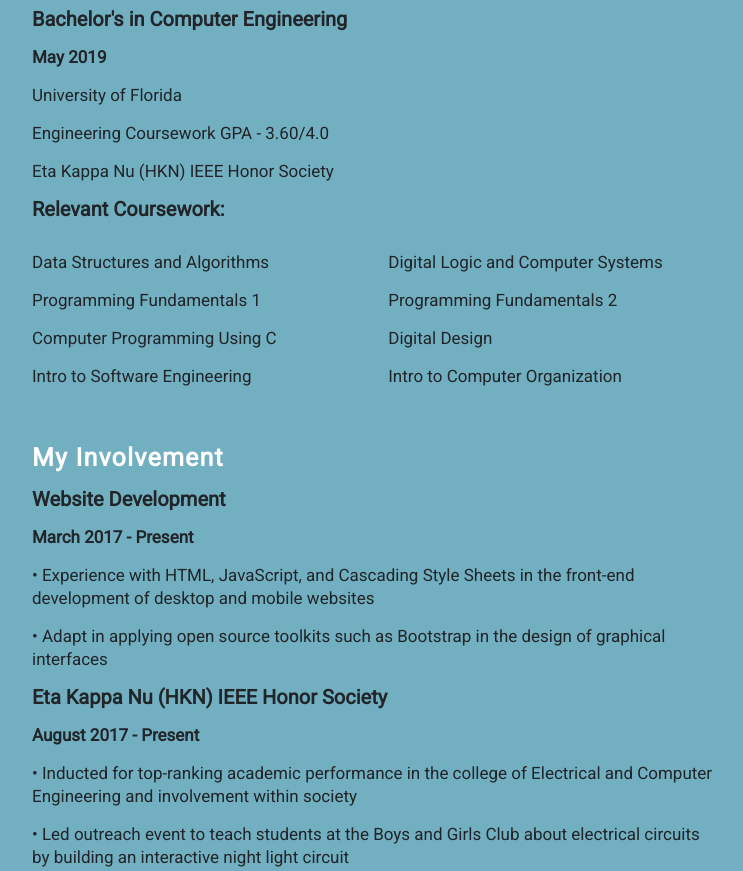
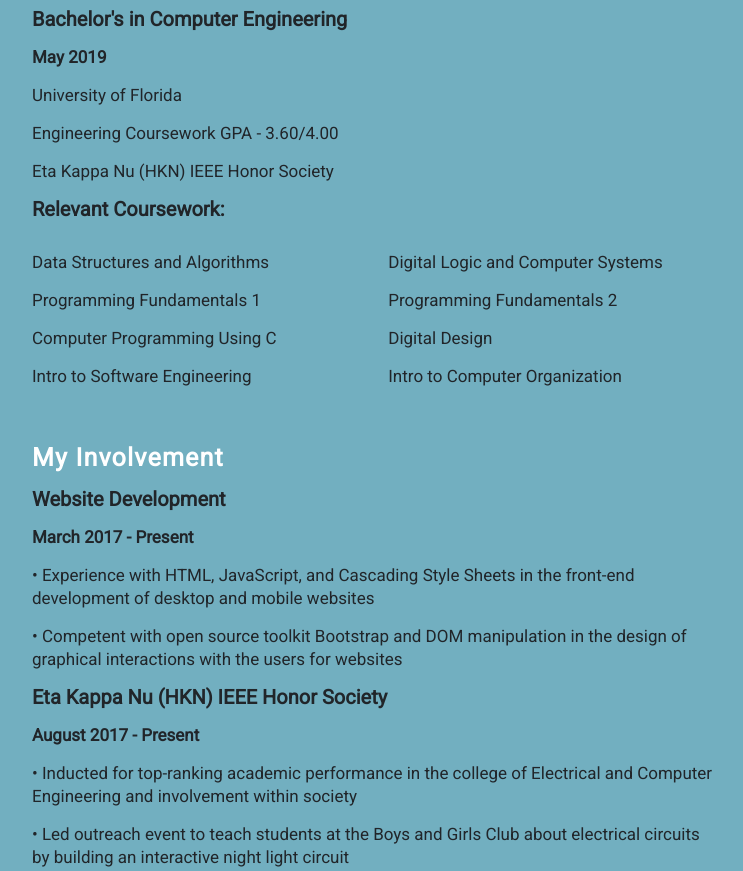
Before and after one commit to k96payne/k96payne.github.io, a plain HTML site: page index.html in a window 1280 px wide. Shown: the part 1680-2551 px from the top of the page, without its empty margins (338-1081 px from the left). Drawn offline with nearby package versions, Linux system fonts and the light colour scheme.

Commit message:
Add files via upload

```diff
--- a/index.html
+++ b/index.html
@@ -75,7 +75,7 @@
                 <div class="col-lg-3 col-md-3 col-sm-12"></div>
                 <div class="col-lg-8 col-md-12 col-sm-12">
                     <p>
-                    Aside from my time spent on academics, I have many other ways I like to spend my time. I love to play the piano and play basketball and video games with friends. I spend lots of time with my girlfriend Delaney and I program for fun. I am currently learning more about Android applications and web development. I also go to Church on the weekends and spend time with friends in a weekly small group.
+                    Aside from my time spent on academics, I have many other ways I like to spend my time. I love to play the piano and play basketball and video games with friends. I spend lots of time with my fianc&eacute Delaney and I program for fun. I am currently learning more about Android applications and web development. I also go to Church on the weekends and spend time with friends in a weekly small group.
                     </p>
                 </div>
             </div>
@@ -127,7 +127,7 @@
                     <h4>Bachelor's in Computer Engineering</h4>
                     <h5 class="date">May 2019</h5>
                     <h5>University of Florida</h5>
-                    <h5>Engineering Coursework GPA - 3.60/4.0</h5>
+                    <h5>Engineering Coursework GPA - 3.60/4.00</h5>
                     <h5>Eta Kappa Nu (HKN) IEEE Honor Society</h5>
 
                     <h4>Relevant Coursework:</h4>
@@ -153,7 +153,7 @@
                             <h4>Website Development</h4>
                             <h5 class="date">March 2017 - Present</h5>
                             <h5>&#8226 Experience with HTML, JavaScript, and Cascading Style Sheets in the front-end development of desktop and mobile websites</h5>
-                            <h5>&#8226 Adapt in applying open source toolkits such as Bootstrap in the design of graphical interfaces</h5>
+                            <h5>&#8226 Competent with open source toolkit Bootstrap and DOM manipulation in the design of graphical interactions with the users for websites</h5>
                             <h4>Eta Kappa Nu (HKN) IEEE Honor Society</h4>
                             <h5 class="date">August 2017 - Present</h5>
                             <h5>&#8226 Inducted for top-ranking academic performance in the college of Electrical and Computer Engineering and involvement within society</h5>
```
